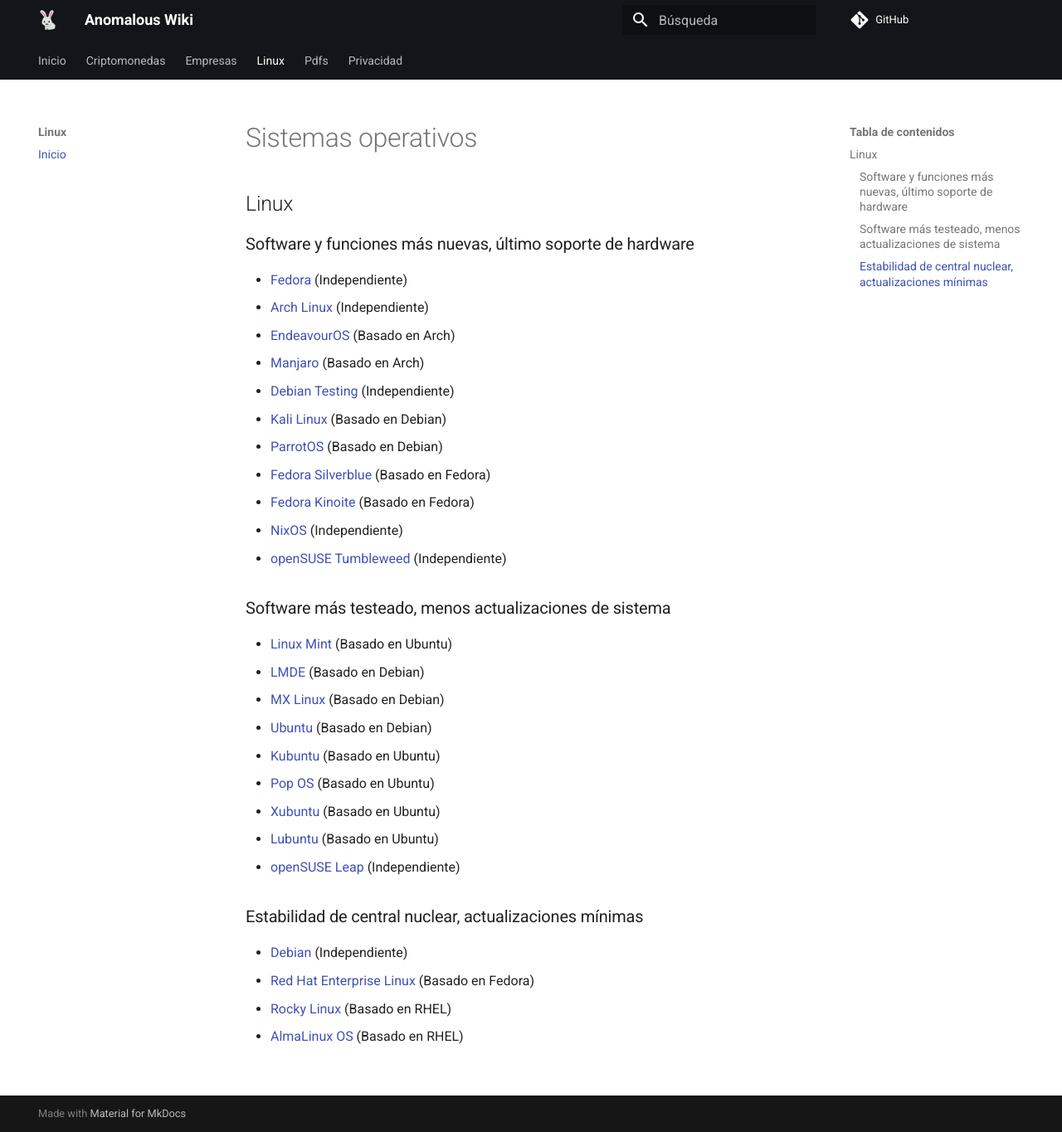
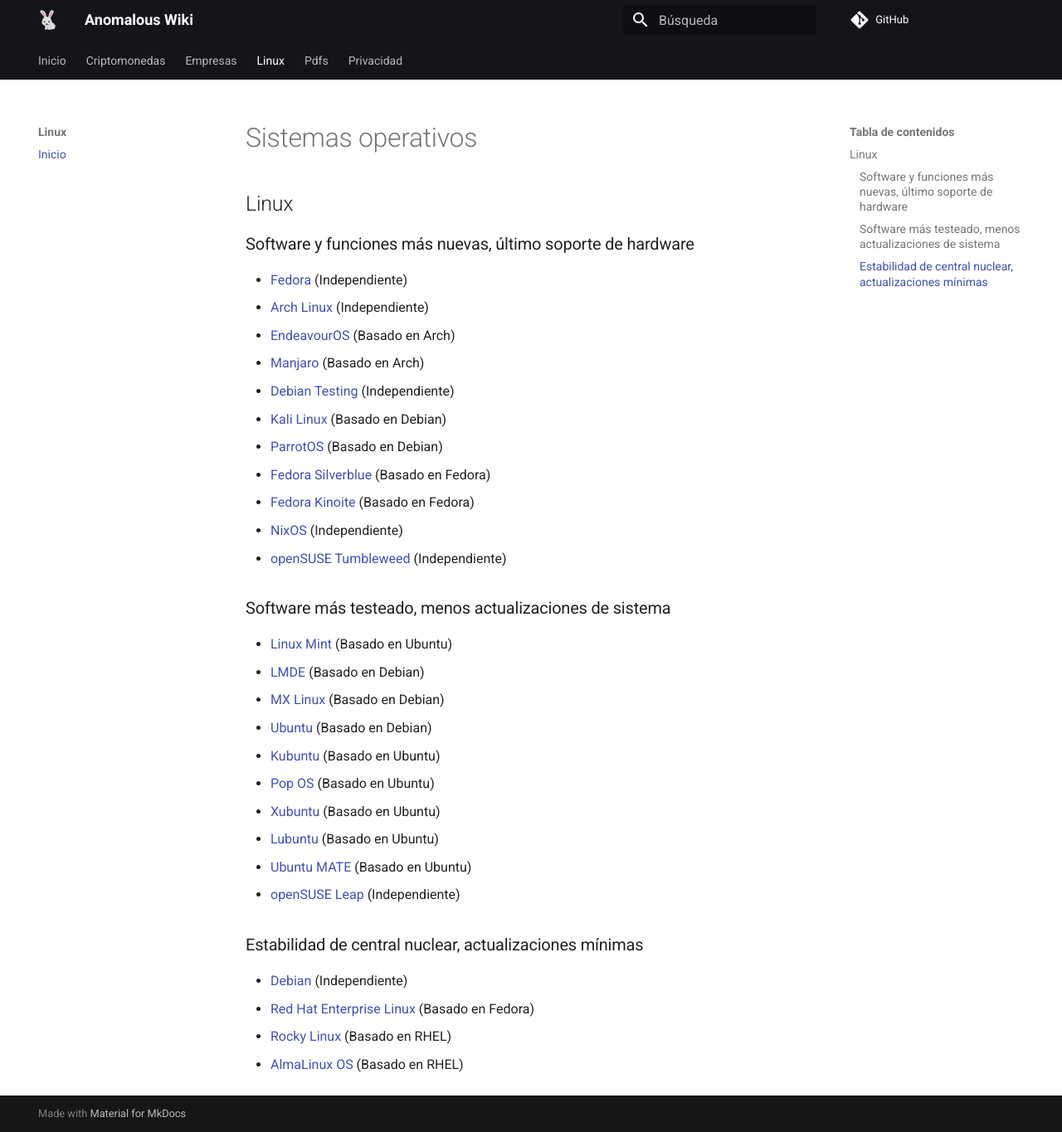
Before and after one commit to anomalouscode/wiki, an MkDocs documentation site: the page built from docs/linux/index.md, in a window 1280 px wide and 1365 px high. Shown: the whole window at 83% size. Built offline with MkDocs 1.6.1 and Material for MkDocs 9.7.7, drawn with Linux system fonts in a browser that asks for light colours; comment, search, counter and statistics services are not loaded.

Commit message:
Update index.md

```diff
--- a/docs/linux/index.md
+++ b/docs/linux/index.md
@@ -30,6 +30,7 @@
 - [Pop OS](https://pop.system76.com/) (Basado en Ubuntu)
 - [Xubuntu](https://xubuntu.org/) (Basado en Ubuntu)
 - [Lubuntu](https://lubuntu.me/) (Basado en Ubuntu)
+- [Ubuntu MATE](https://ubuntu-mate.org/) (Basado en Ubuntu)
 - [openSUSE Leap](https://www.opensuse.org/#Leap) (Independiente)
 
 ### Estabilidad de central nuclear, actualizaciones mínimas
```
